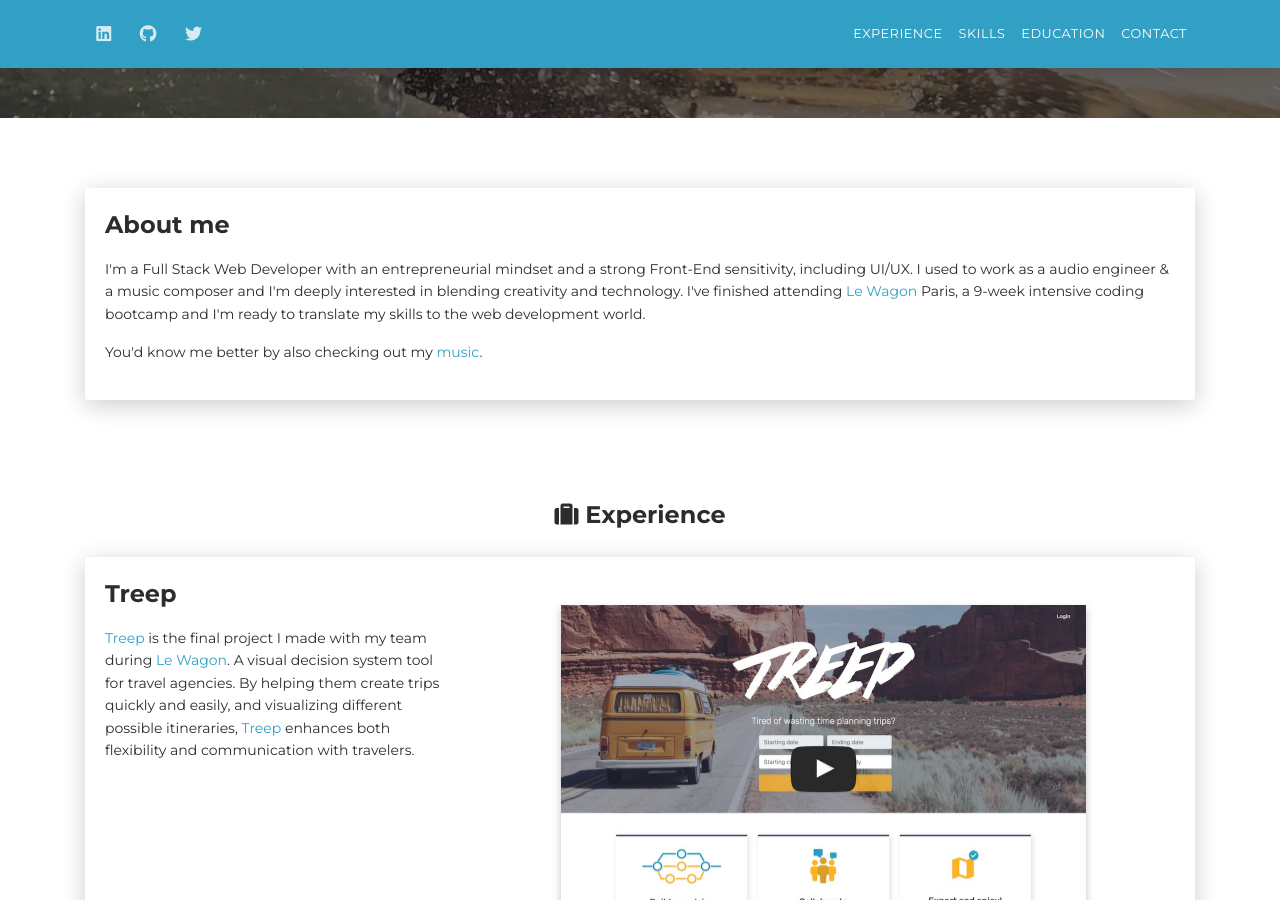
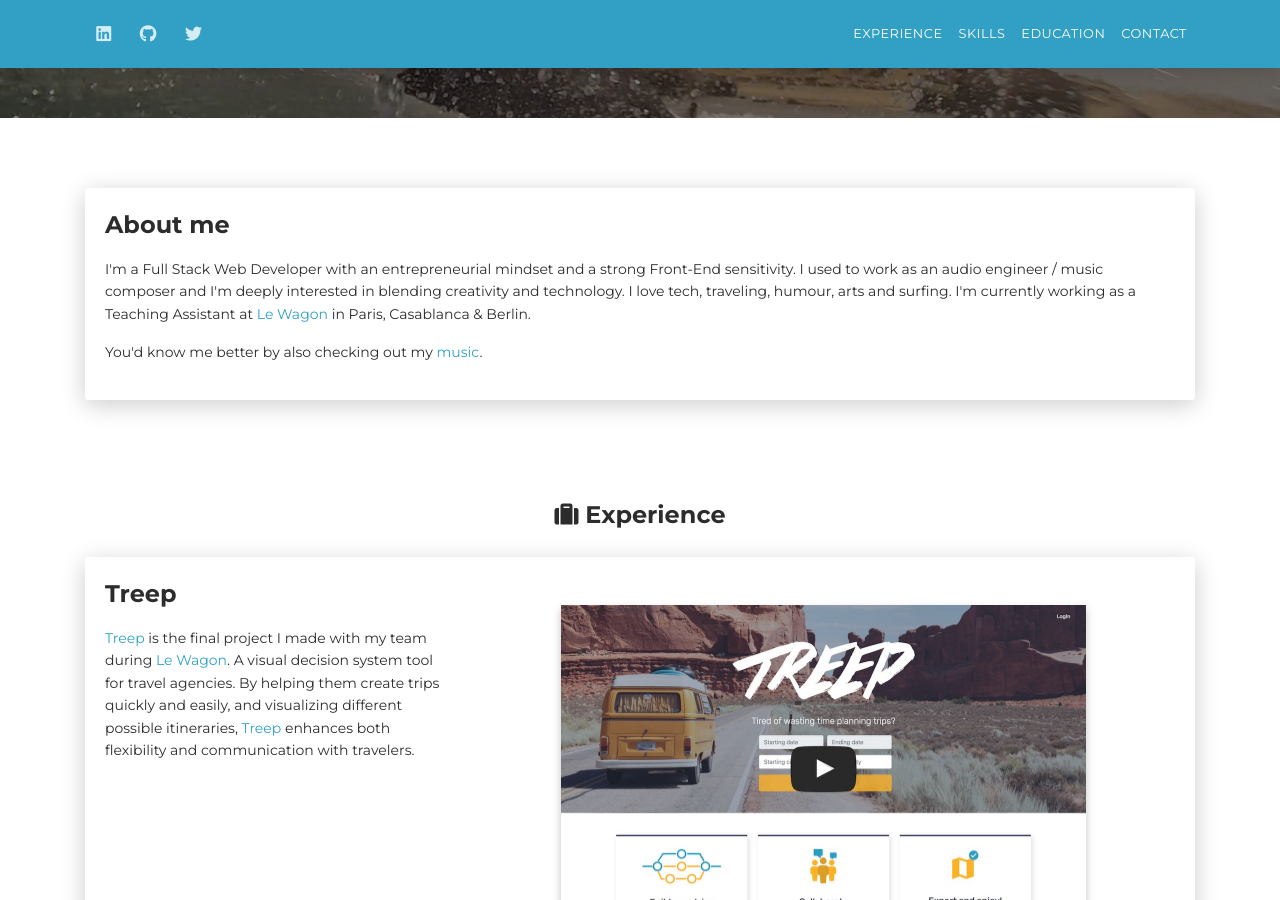
Before and after one commit to ynnsnr/resume, a Jekyll site: the page built from index.md, in a window 1280 px wide and 900 px high, scrolled down 432 px. Built offline with Jekyll 4.4.1, drawn with Linux system fonts in a browser that asks for light colours; nearby versions of some CDN libraries.

Commit message:
Updaded bio

```diff
--- a/index.md
+++ b/index.md
@@ -90,7 +90,8 @@
       <div class="card" data-aos="fade-up" data-aos-offset="10">
         <div class="card-body">
           <div class="h4 mt-0 title">About me</div>
-          <p>I'm a Full Stack Web Developer with an entrepreneurial mindset and a strong Front-End sensitivity, including UI/UX. I used to work as a audio engineer & a music composer and I'm deeply interested in blending creativity and technology. I've finished attending <a href="https://www.lewagon.com" target="_blank">Le Wagon</a> Paris, a 9-week intensive coding bootcamp and I'm ready to translate my skills to the web development world.</p>
+          <p>I'm a Full Stack Web Developer with an entrepreneurial mindset and a strong Front-End sensitivity. I used to work as an audio engineer / music composer and I'm deeply interested in blending creativity and technology. I love tech, traveling, humour, arts and surfing. I'm currently working as a Teaching Assistant at <a href="https://www.lewagon.com" target="_blank">Le Wagon</a> in Paris, Casablanca & Berlin.
+          </p>
           <p>You'd know me better by also checking out my <a href="https://ynnsnr.github.io/music" target="_blank">music</a>.</p>
         </div>
       </div>
```
